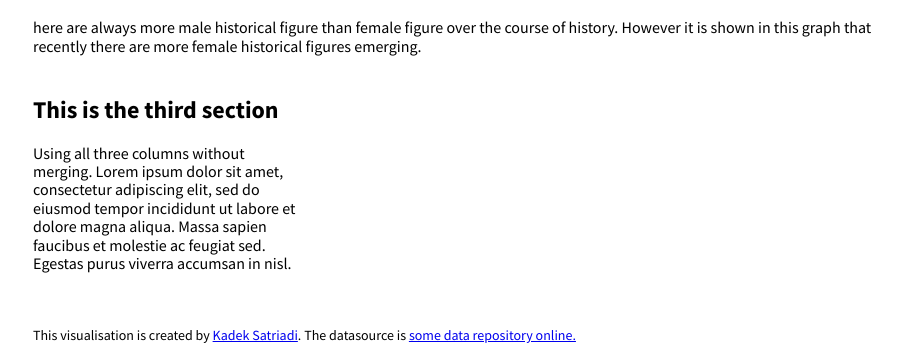
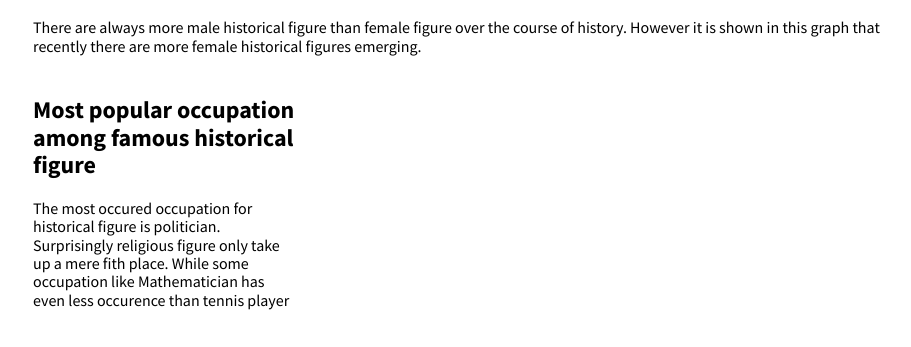
Before and after one commit to Ehzuy/-FIT3179, a plain HTML site: page Main.html in a window 1280 px wide. Shown: the part 347-694 px from the top of the page, without its empty margins (182-1093 px from the left). Drawn offline with nearby package versions, Linux system fonts and the light colour scheme; a script that the page names is missing.

Commit message:
Update Main.html

```diff
--- a/Main.html
+++ b/Main.html
@@ -82,10 +82,22 @@
       <div class="pure-g">
       <div class="pure-u-1-1">
         <h1>Amount of Male vs Female figure over time</h1>
-        <p>here are always more male historical figure than female figure over the course of history. However it is shown in this graph that recently there are more female historical figures emerging.</p>
+        <p>There are always more male historical figure than female figure over the course of history. However it is shown in this graph that recently there are more female historical figures emerging.</p>
       </div>
     </div>
     <!-- end pure grid group -->
+
+      <div class="pure-g">
+        <div class="pure-u-1-3">
+          <div class="description description-left">
+            <h2>Most popular occupation among famous historical figure</h2>
+            <p>The most occured occupation for historical figure is politician. Surprisingly religious figure only take up a mere fith place. While some occupation like Mathematician has even less occurence than tennis player</p>
+          </div>
+        </div>
+        <div class="pure-u-2-3">
+          <div id="vis3" class="vis-container"></div>
+        </div>
+    </div>
 
     <!-- pure grid group -->
     <div class="pure-g">
```
